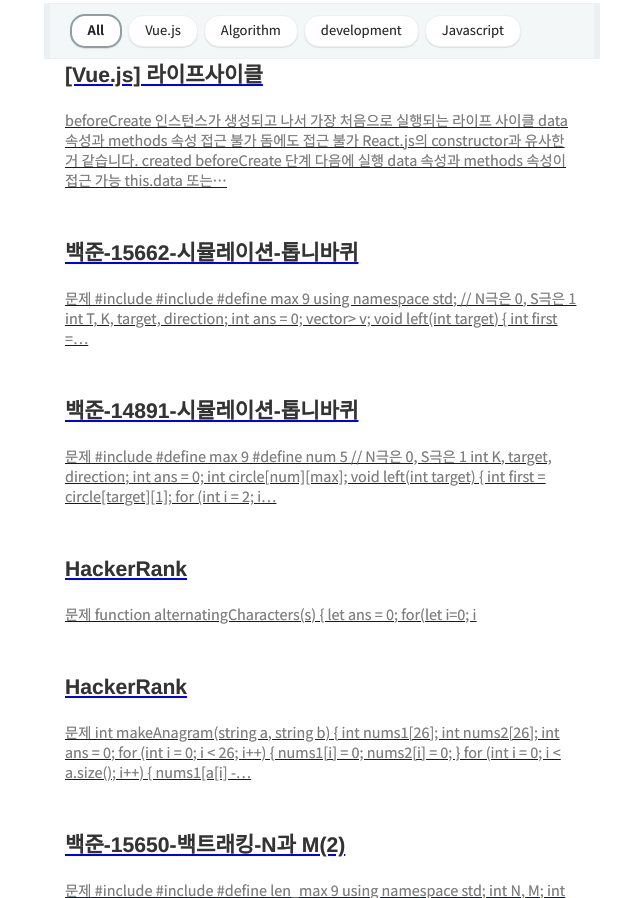
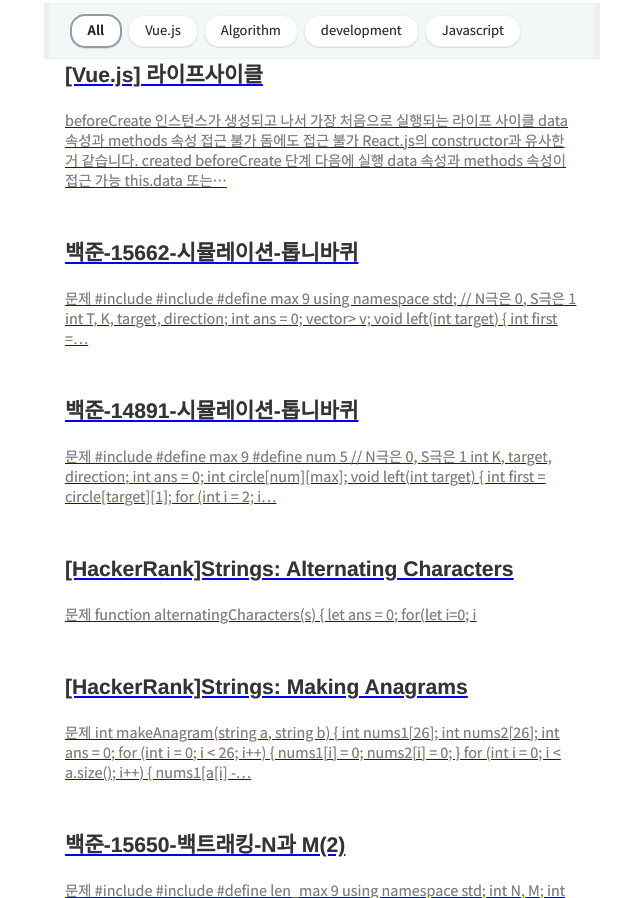
Before and after one commit to donghoon-song/donghoon-song.github.io, a Gatsby site: page / in a window 1280 px wide. Shown: the part 316-1214 px from the top of the page, without its empty margins (318-958 px from the left). Built offline with nearby package versions, Linux system fonts and the light colour scheme; Gatsby itself is replaced by a stand-in of ours; some packages are replaced by stand-ins of ours; what typography-theme-github would draw is missing.

Commit message:
Fixing error

```diff
--- a/content/blog/Algorithm/[HackerRank]Strings_Alternating_Characters.md
+++ b/content/blog/Algorithm/[HackerRank]Strings_Alternating_Characters.md
@@ -1,5 +1,5 @@
 ---
-title: [HackerRank]Strings: Alternating Characters
+title: '[HackerRank]Strings: Alternating Characters'
 date: 2020-02-19 21:17:00
 category: Algorithm
 draft: false
--- a/content/blog/Algorithm/[HackerRank]Strings_Making_Anagrams.md
+++ b/content/blog/Algorithm/[HackerRank]Strings_Making_Anagrams.md
@@ -1,5 +1,5 @@
 ---
-title: [HackerRank]Strings: Making Anagrams
+title: '[HackerRank]Strings: Making Anagrams'
 date: 2020-02-19 08:57:00
 category: Algorithm
 draft: false
```
